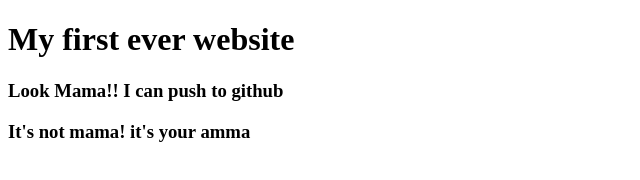
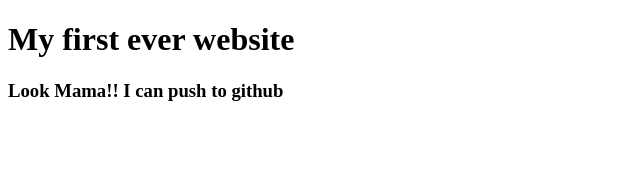
Before and after one commit to tusharkhan8920/my-first-website, a plain HTML site: page index.html in a window 1280 px wide. Shown: the whole page, without its empty margins (0-640 px from the left). Drawn offline with Linux system fonts and the light colour scheme.

Commit message:
Update index.html

```diff
--- a/index.html
+++ b/index.html
@@ -8,6 +8,6 @@
 <body>
     <h1> My first ever website</h1>
     <h3>Look Mama!! I can push to github</h3>
-    <h3>It's not mama! it's your amma</h3>
+
 </body>
 </html>
```
